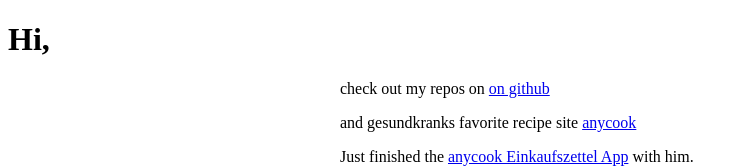
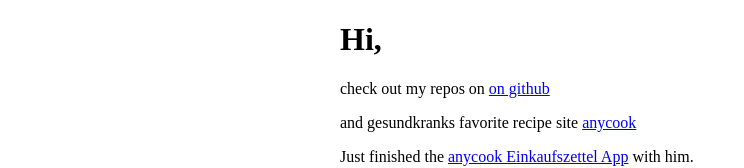
Before and after one commit to cipo7741/cipo7741.github.io, a plain HTML site: page index.html in a window 1280 px wide. Shown: the top 168 px of the page, without its empty margins (0-744 px from the left). Drawn offline with Linux system fonts and the light colour scheme.

Commit message:
Update style.css

```diff
--- a/style.css
+++ b/style.css
@@ -1,5 +1,5 @@
 
-div#content p {
+div#content p, h1 {
     margin-left: auto;
     margin-right: auto;
     width: 600px;
```
